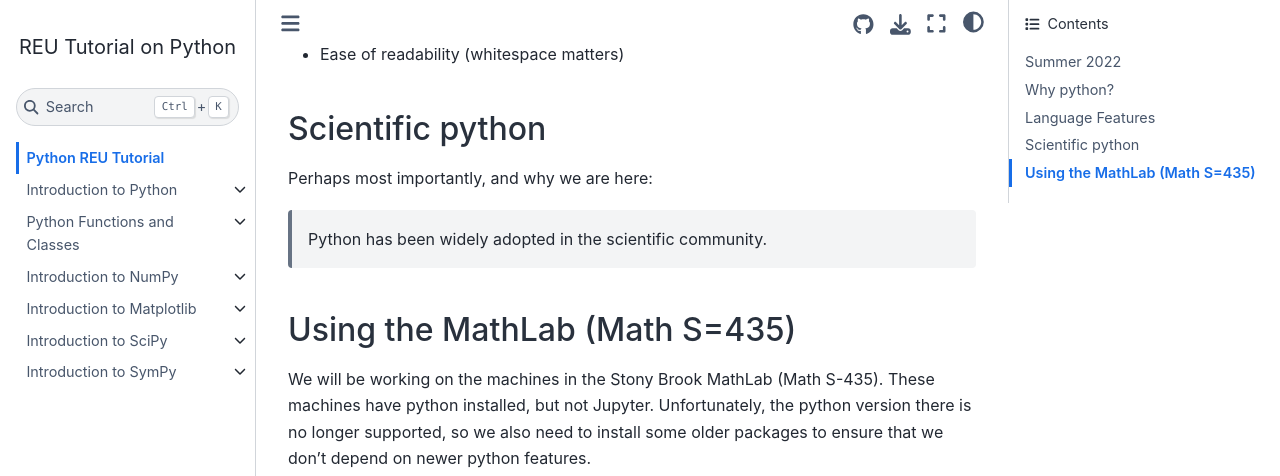
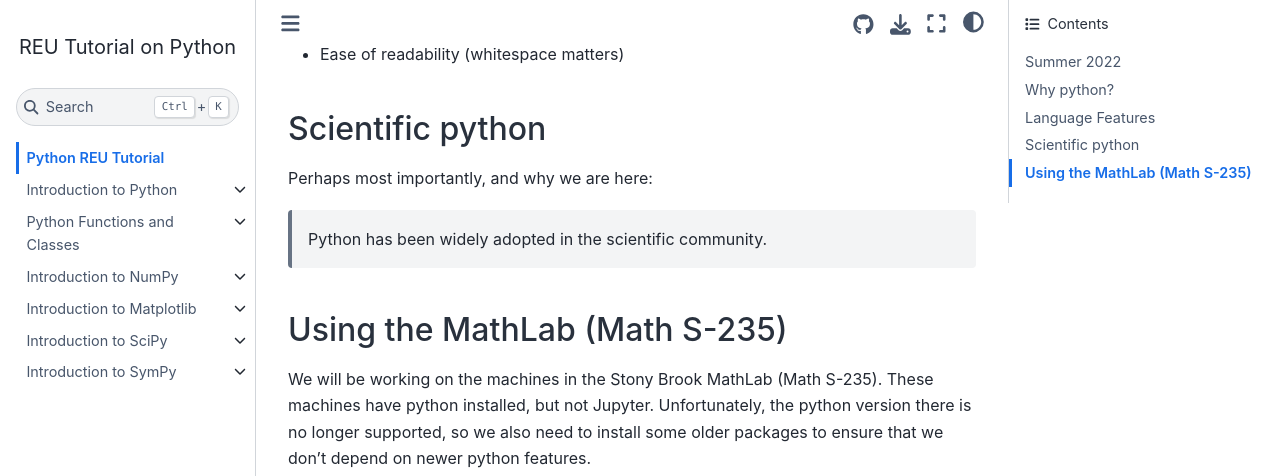
Before and after one commit to sbu-phy-ast-reu/reu-python-tutorial, a Jupyter Book: the page built from content/Introduction.md, in a window 1280 px wide and 900 px high, scrolled down 1560 px. Shown: the top 476 px of the window. Built offline with Jupyter Book 1.0.4 settings and Sphinx 7.4.7 and the Sphinx Book theme 1.1.4, drawn with Linux system fonts in a browser that asks for light colours.

Commit message:
fix room number

```diff
--- a/content/Introduction.md
+++ b/content/Introduction.md
@@ -55,10 +55,10 @@ Perhaps most importantly, and why we are here:
 > Python has been widely adopted in the scientific community.
 
 
-## Using the MathLab (Math S=435)
+## Using the MathLab (Math S-235)
 
 We will be working on the machines in the Stony Brook MathLab (Math
-S-435).  These machines have python installed, but not Jupyter.  Unfortunately,
+S-235).  These machines have python installed, but not Jupyter.  Unfortunately,
 the python version there is no longer supported, so we also need to install
 some older packages to ensure that we don't depend on newer python features.
 
```
